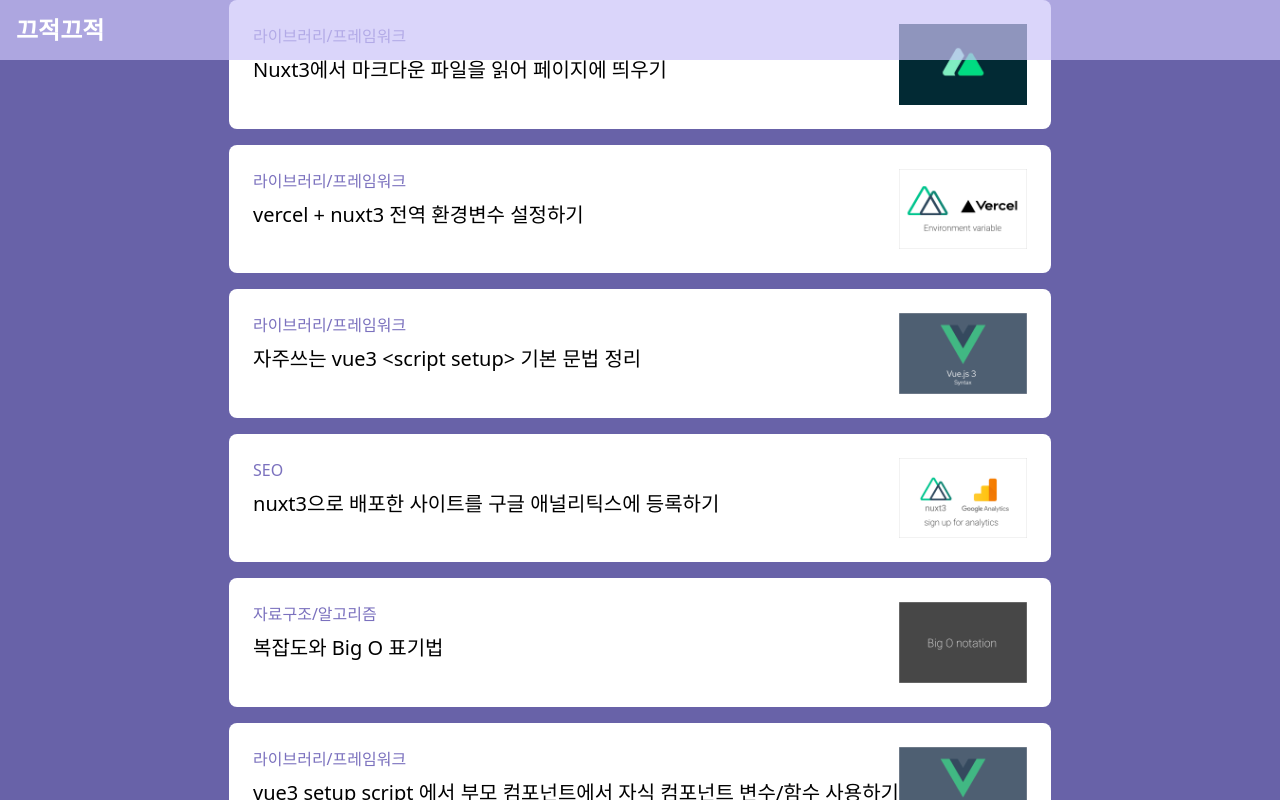
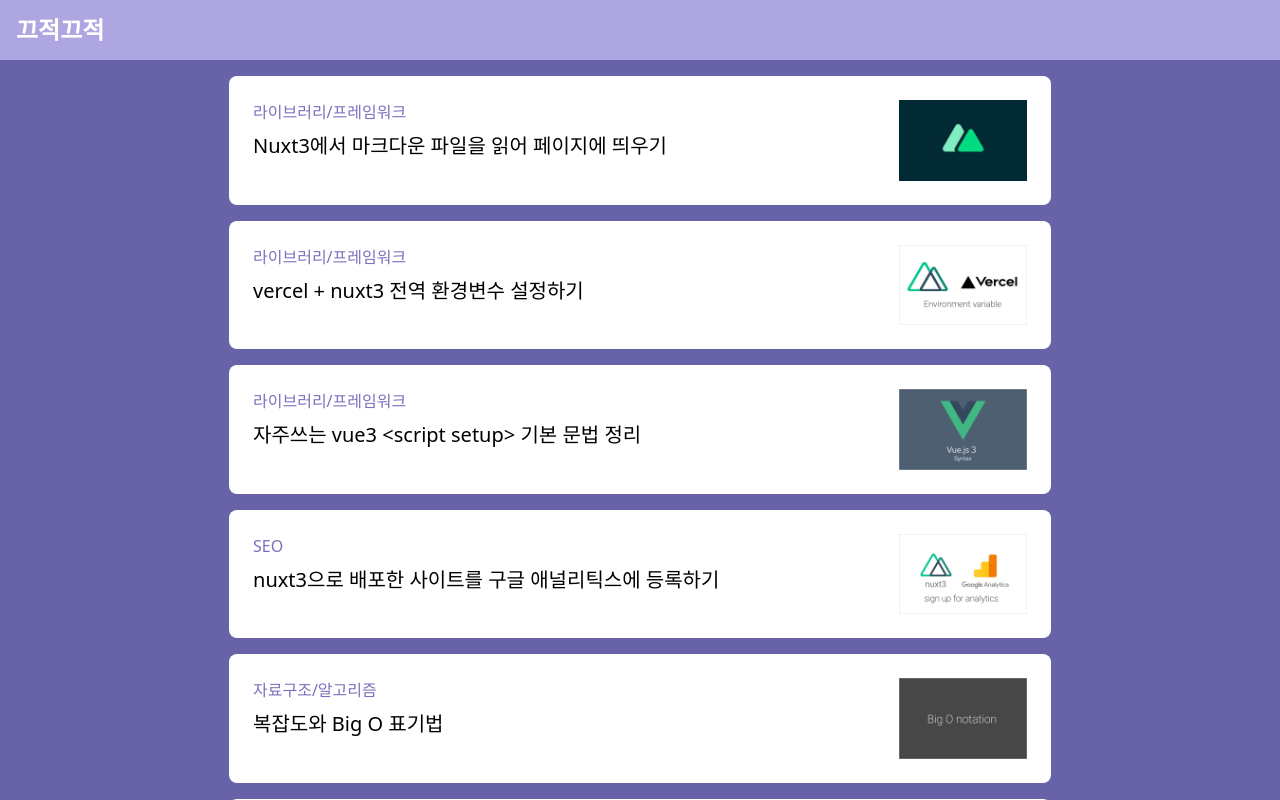
Before and after one commit to Jii-Yeong/createdoodle-next, a Next.js app: page / in a window 1280 px wide. Shown: the top 800 px of the page. Built offline with nearby package versions, Linux system fonts and the light colour scheme.

Commit message:
fix: 전체 페이지에서 패딩 추가

```diff
--- a/app/layout.tsx
+++ b/app/layout.tsx
@@ -17,7 +17,7 @@ export default function RootLayout({
     <html lang="ko">
       <body>
         <CommonHeader />
-        {children}
+        <div className="py-[76px]">{children}</div>
       </body>
     </html>
   );
```
